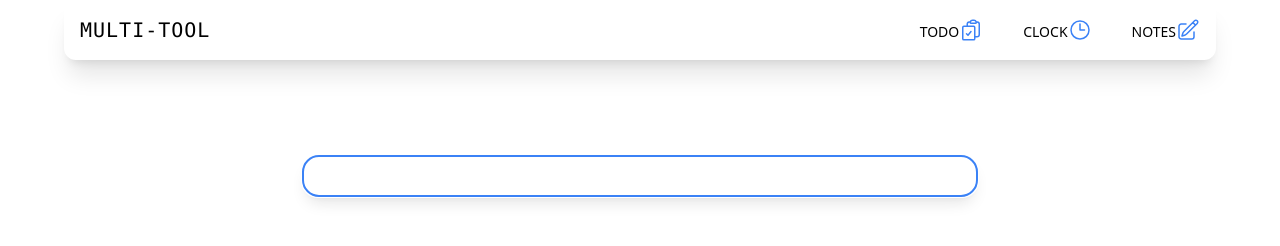
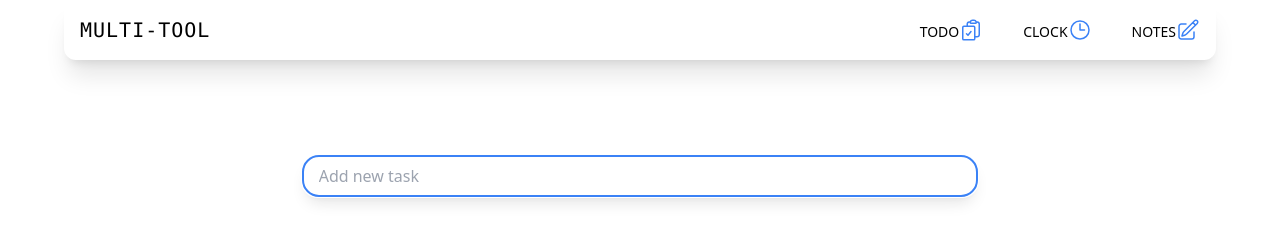
Before and after one commit to mdubelbeis/alarm-clock, a React (Vite) app: page /todo in a window 1280 px wide. Shown: the top 246 px of the page. Built offline with nearby package versions, Linux system fonts and the light colour scheme.

Commit message:
added placeholder

```diff
--- a/src/pages/Todo.tsx
+++ b/src/pages/Todo.tsx
@@ -62,6 +62,7 @@ const Todo: React.FC = () => {
             className="w-full md:w-full py-2 px-4 bg-white focus:outline-blue-500 rounded-2xl shadow-lg"
             type="text"
             autoFocus
+            placeholder="Add new task"
           />
         </label>
       </form>
```
